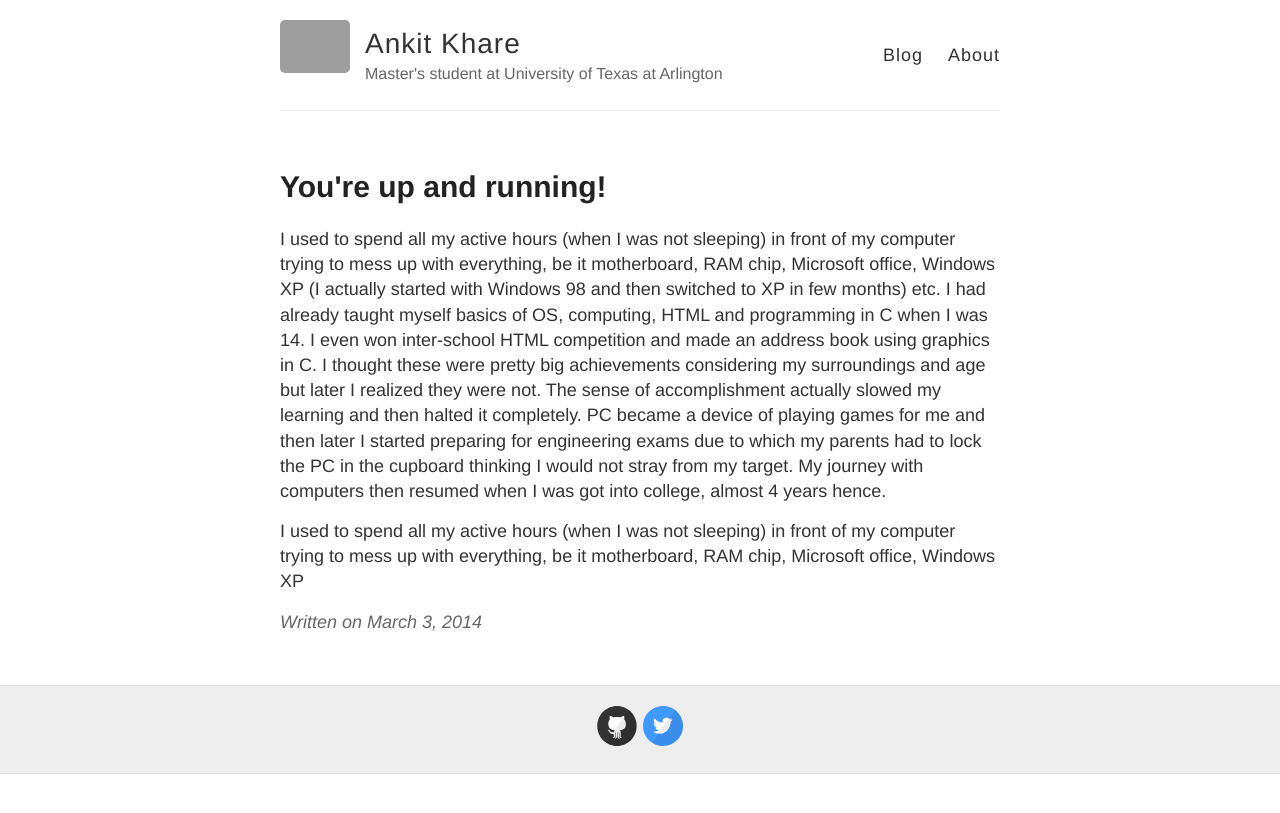
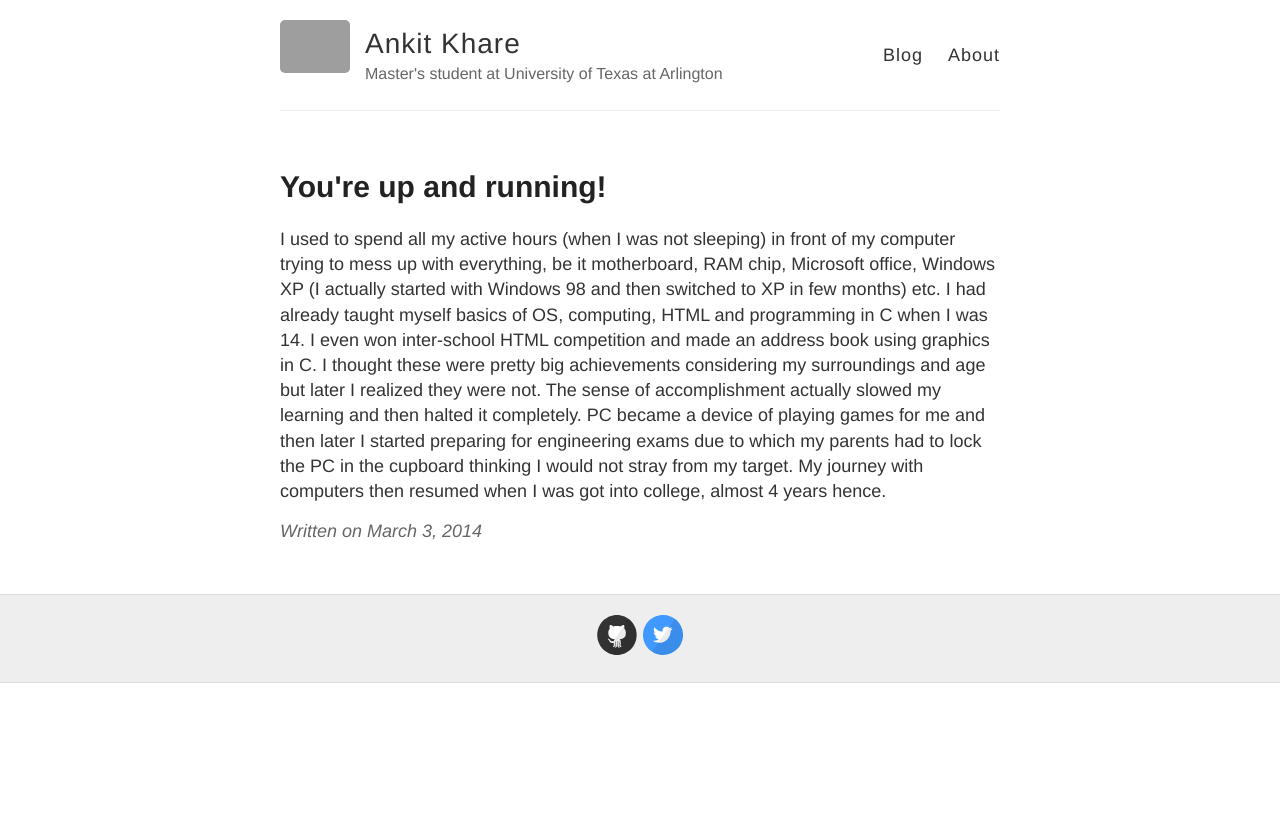
Before and after one commit to ankit1khare/blog2test, a Jekyll site: the page built from _posts/2014-3-3-Hello-World.md, in a window 1280 px wide. Shown: the top 813 px of the page. Built offline with Jekyll 4.4.1, drawn with Linux system fonts in a browser that asks for light colours; comment, search, counter and statistics services are not loaded; grey boxes are pictures that could not be loaded.

Commit message:
Update 2014-3-3-Hello-World.md

```diff
--- a/_posts/2014-3-3-Hello-World.md
+++ b/_posts/2014-3-3-Hello-World.md
@@ -1,10 +1,7 @@
 ---
 layout: post
 title: You're up and running!
-excerpt_separator: <!--more-->
+excerpt_separator: "<!--more-->"
 ---
 
-I used to spend all my active hours (when I was not sleeping) in front of my computer trying to mess up with everything, be it motherboard, RAM chip, Microsoft office, Windows XP (I actually started with Windows 98 and then switched to XP in few months) etc. I had already taught myself basics of OS, computing, HTML and programming in C when I was 14. I even won inter-school HTML competition and made an address book using graphics in C. I thought these were pretty big achievements considering my surroundings and age but later I realized they were not. The sense of accomplishment actually slowed my learning and then halted it completely. PC became a device of playing games for me and then later I started preparing for engineering exams due to which my parents had to lock the PC in the cupboard thinking I would not stray from my target. My journey with computers then resumed when I was got into college, almost 4 years hence.
-
-<!--more-->
-I used to spend all my active hours (when I was not sleeping) in front of my computer trying to mess up with everything, be it motherboard, RAM chip, Microsoft office, Windows XP
+I used to spend all my active hours (when I was not sleeping) in front of my computer trying to mess up with everything, be it motherboard, RAM chip, Microsoft office, Windows XP <!--more-->(I actually started with Windows 98 and then switched to XP in few months) etc. I had already taught myself basics of OS, computing, HTML and programming in C when I was 14. I even won inter-school HTML competition and made an address book using graphics in C. I thought these were pretty big achievements considering my surroundings and age but later I realized they were not. The sense of accomplishment actually slowed my learning and then halted it completely. PC became a device of playing games for me and then later I started preparing for engineering exams due to which my parents had to lock the PC in the cupboard thinking I would not stray from my target. My journey with computers then resumed when I was got into college, almost 4 years hence.
```
